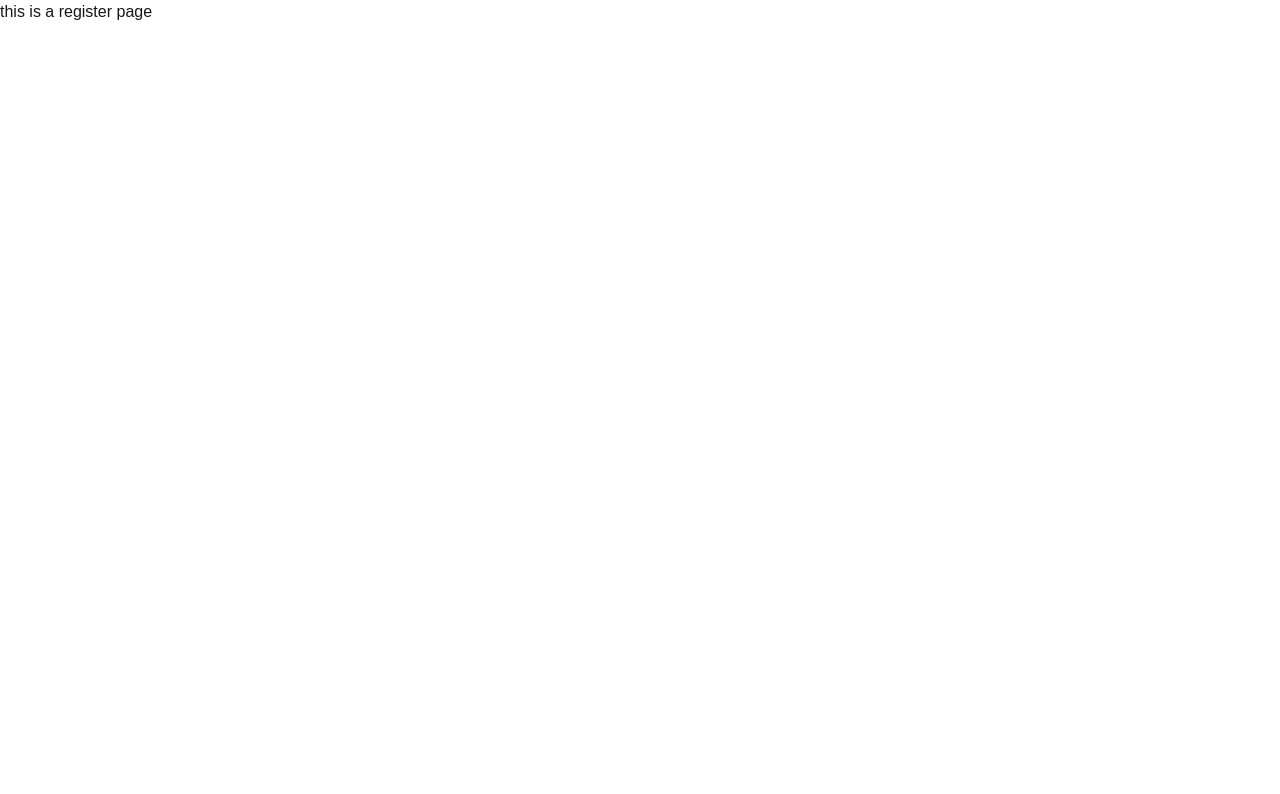
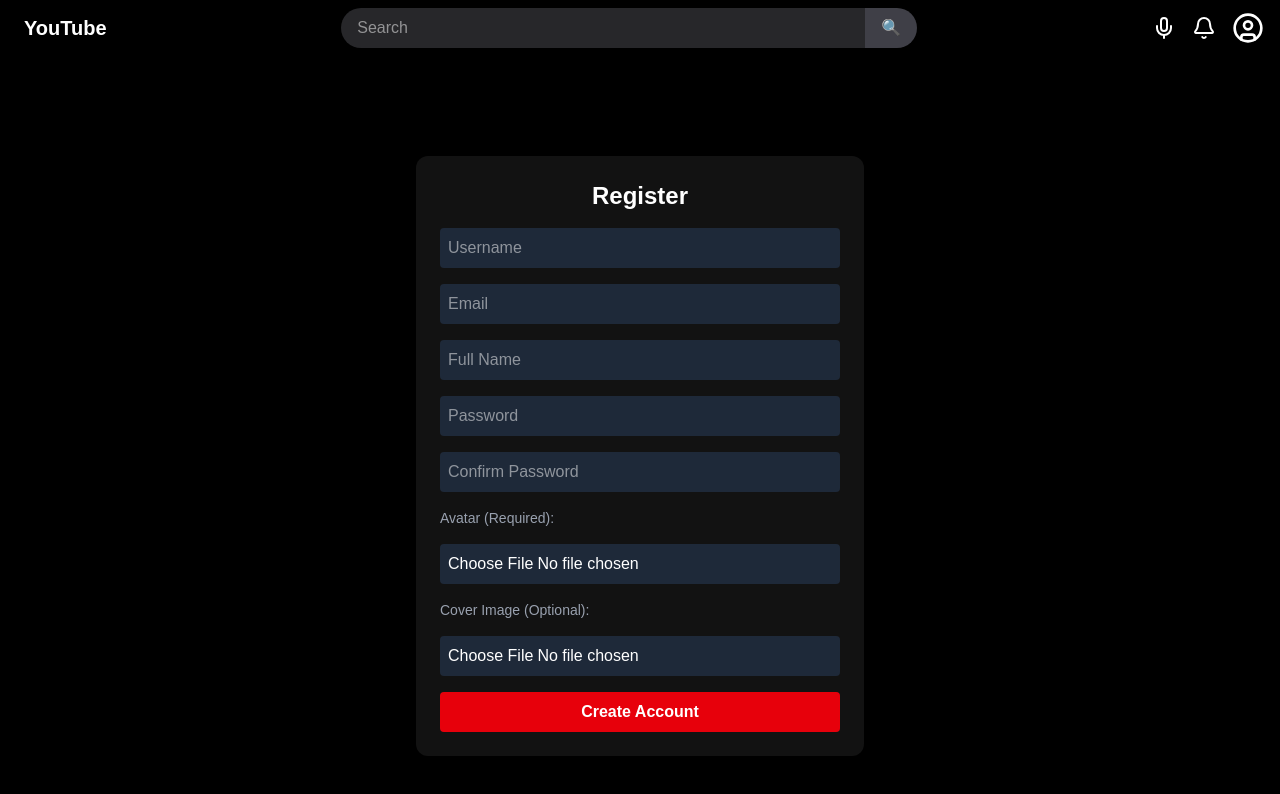
Before and after one commit to Thedraxxx/Your-Tube, a Next.js app in the folder frontend/: page /auth/register in a window 1280 px wide. Shown: the top 794 px of the page. Built offline with nearby package versions, Linux system fonts and the light colour scheme.

Commit message:
feat: implement login and registration in frontend functionality; add navbar component and integrate with layout

```diff
--- a/frontend/src/app/auth/login/page.jsx
+++ b/frontend/src/app/auth/login/page.jsx
@@ -1,7 +1,77 @@
-export default function login(){
-    return (
-        <>
-           <div>this is an login page</div>
-        </>
-    )
-};
+"use client";
+
+import { useState } from "react";
+import { useRouter } from "next/navigation";
+export default function Login() {
+  const [email, setEmail] = useState("");
+  const [password, setPassword] = useState("");
+  const router = useRouter();
+  const handleLogin = async(e) => {
+    e.preventDefault();
+    try {
+        const response = await fetch("http://localhost:8000/api/v2/users/login",{
+            method: "POST",
+            headers: {
+                'Content-Type': 'application/json'
+            },
+            body: JSON.stringify({email,password}),
+        });
+        const data = response.json();
+
+        if(response.ok){
+            console.log("login sccuss",data);
+        }
+        else{
+            console.log("login failed",data.message)
+        }
+    } catch (err) {
+        console.log('Wrror',err)
+    }
+    console.log("logging in :", email, password);
+    router.push("/");
+  };
+  return (
+    <div className="min-h-screen flex items-center justify-center bg-black text-white">
+      <form
+        action=""
+        onSubmit={handleLogin}
+        className="bg-zinc-900 p-8 rounded-xl w-full max-w-md space-y-4 shadow-lg"
+      >
+        <h1 className="text-2xl text-center font-bold">Sign In</h1>
+
+        <input
+          type="email"
+          placeholder="Email"
+          value={email}
+          onChange={(e) => setEmail(e.target.value)}
+          required
+          className="w-full px-4 py-2 bg-zinc-800 rounded outline-none"
+        />
+        <input
+          type="password"
+          placeholder="Password"
+          value={password}
+          onChange={(e) => setPassword(e.target.value)}
+          className="w-full px-4 py-2 bg-zinc-800 rounded outline-none"
+          required
+        />
+        <button
+          type="submit"
+          className="w-full py-2 bg-red-600 hover:bg-red-700 rounded font-semibold"
+        >
+          Sign In
+        </button>
+
+        <p className="text-sm text-center">
+          Don’t have an account?{" "}
+          <span
+            onClick={() => router.push("/auth/register")}
+            className="text-blue-500 hover:underline cursor-pointer"
+          >
+            Register
+          </span>
+        </p>
+      </form>
+    </div>
+  );
+}
--- a/frontend/src/app/auth/register/page.jsx
+++ b/frontend/src/app/auth/register/page.jsx
@@ -1,7 +1,155 @@
-export default function register(){
-   return(
-    <>
-        this is a register page
-    </>
-   )
+'use client';
+
+import { useState } from 'react';
+import { useRouter } from 'next/navigation';
+export default function Register() {
+  const [form, setForm] = useState({
+    username: '',
+    email: '',
+    fullname: '',
+    password: '',
+    confirmPassword: '',
+    avatar: null,
+    coverImage: null,
+  });
+  const router = useRouter();
+
+  const [error, setError] = useState('');
+
+  const handleChange = (e) => {
+    const { name, value, files } = e.target;
+    if (files) {
+      setForm((prev) => ({ ...prev, [name]: files[0] }));
+    } else {
+      setForm((prev) => ({ ...prev, [name]: value }));
+    }
+  };
+
+  const handleSubmit = async (e) => {
+    e.preventDefault();
+
+    if (form.password !== form.confirmPassword) {
+      setError('Passwords do not match');
+      return;
+    }
+
+    const formData = new FormData();
+    formData.append('username', form.username);
+    formData.append('email', form.email);
+    formData.append('fullname', form.fullname);
+    formData.append('password', form.password);
+    formData.append('avatar', form.avatar);
+    if (form.coverImage) formData.append('coverImage', form.coverImage);
+
+    try {
+      const res = await fetch('http://localhost:8000/api/v2/users/register', {
+        method: 'POST',
+        body: formData,
+      });
+
+      const data = await res.json();
+
+      if (!res.ok) {
+        throw new Error(data.message || 'Registration failed');
+      }
+
+      console.log('User registered:', data);
+      alert("user registerd successfully")
+      router.push("/");
+    } catch (err) {
+      setError(err.message);
+    }
+
+
+  };
+
+  return (
+    <div className="min-h-screen bg-black text-white flex items-center justify-center px-4">
+      <form
+        onSubmit={handleSubmit}
+        className="bg-[#121212] p-6 rounded-xl max-w-md w-full space-y-4 shadow-lg"
+        encType="multipart/form-data"
+      >
+        <h1 className="text-2xl font-semibold text-center">Register</h1>
+
+        {error && <p className="text-red-500 text-sm">{error}</p>}
+
+        <input
+          type="text"
+          name="username"
+          placeholder="Username"
+          value={form.username}
+          onChange={handleChange}
+          className="w-full bg-gray-800 p-2 rounded"
+          required
+        />
+
+        <input
+          type="email"
+          name="email"
+          placeholder="Email"
+          value={form.email}
+          onChange={handleChange}
+          className="w-full bg-gray-800 p-2 rounded"
+          required
+        />
+
+        <input
+          type="text"
+          name="fullname"
+          placeholder="Full Name"
+          value={form.fullname}
+          onChange={handleChange}
+          className="w-full bg-gray-800 p-2 rounded"
+          required
+        />
+
+        <input
+          type="password"
+          name="password"
+          placeholder="Password"
+          value={form.password}
+          onChange={handleChange}
+          className="w-full bg-gray-800 p-2 rounded"
+          required
+        />
+
+        <input
+          type="password"
+          name="confirmPassword"
+          placeholder="Confirm Password"
+          value={form.confirmPassword}
+          onChange={handleChange}
+          className="w-full bg-gray-800 p-2 rounded"
+          required
+        />
+
+        <div className="text-sm text-gray-400">Avatar (Required):</div>
+        <input
+          type="file"
+          name="avatar"
+          accept="image/*"
+          onChange={handleChange}
+          className="w-full bg-gray-800 p-2 rounded"
+          required
+        />
+
+        <div className="text-sm text-gray-400">Cover Image (Optional):</div>
+        <input
+          type="file"
+          name="coverImage"
+          accept="image/*"
+          onChange={handleChange}
+          className="w-full bg-gray-800 p-2 rounded"
+        />
+
+        <button
+          type="submit"
+          className="w-full bg-red-600 hover:bg-red-700 py-2 rounded text-white font-bold"
+        >
+          Create Account
+        </button>
+      </form>
+    </div>
+  );
 }
--- /dev/null
+++ b/frontend/src/app/components/navbar.jsx
@@ -0,0 +1,38 @@
+"use client";
+
+import { Mic, Bell, UserCircle } from "lucide-react";
+import Link from "next/link";
+
+export default function Navbar() {
+  return (
+    <header className="flex items-center justify-between px-4 py-2 bg-black text-white shadow-md sticky top-0 z-50">
+
+      {/* Left: YouTube Logo */}
+      <div className="flex items-center gap-2">
+
+        <span className="text-xl pl-2 font-bold text-white hidden sm:block">YouTube</span>
+      </div>
+
+      {/* Center: Search Bar */}
+      <div className="flex-1 mx-4 max-w-xl hidden sm:flex">
+        <input
+          type="text"
+          placeholder="Search"
+          className="w-full px-4 py-2 rounded-l-full bg-zinc-800 focus:outline-none"
+        />
+        <button className="px-4 bg-zinc-700 rounded-r-full hover:bg-zinc-600">
+          🔍
+        </button>
+      </div>
+
+      {/* Right: Icons */}
+      <div className="flex items-center gap-4">
+        <Mic className="hidden sm:block cursor-pointer hover:text-zinc-400" />
+        <Bell className="cursor-pointer hover:text-zinc-400" />
+        <Link href="/auth/login"><UserCircle className="w-8 h-8 cursor-pointer hover:text-zinc-400" />
+        </Link>
+
+      </div>
+    </header>
+  );
+}
--- a/frontend/src/app/layout.jsx
+++ b/frontend/src/app/layout.jsx
@@ -1,5 +1,6 @@
 import { Geist, Geist_Mono } from "next/font/google";
 import "./globals.css";
+import Navbar from "./components/navbar";
 
 const geistSans = Geist({
   variable: "--font-geist-sans",
@@ -22,6 +23,7 @@ export default function RootLayout({ children }) {
       <body
         className={`${geistSans.variable} ${geistMono.variable} antialiased`}
       >
+        <Navbar />
         {children}
       </body>
     </html>
```
Also changed, not shown: frontend/package.json (+5 -4 lines), 2 other files (tests, documents, lock files or other folders).
